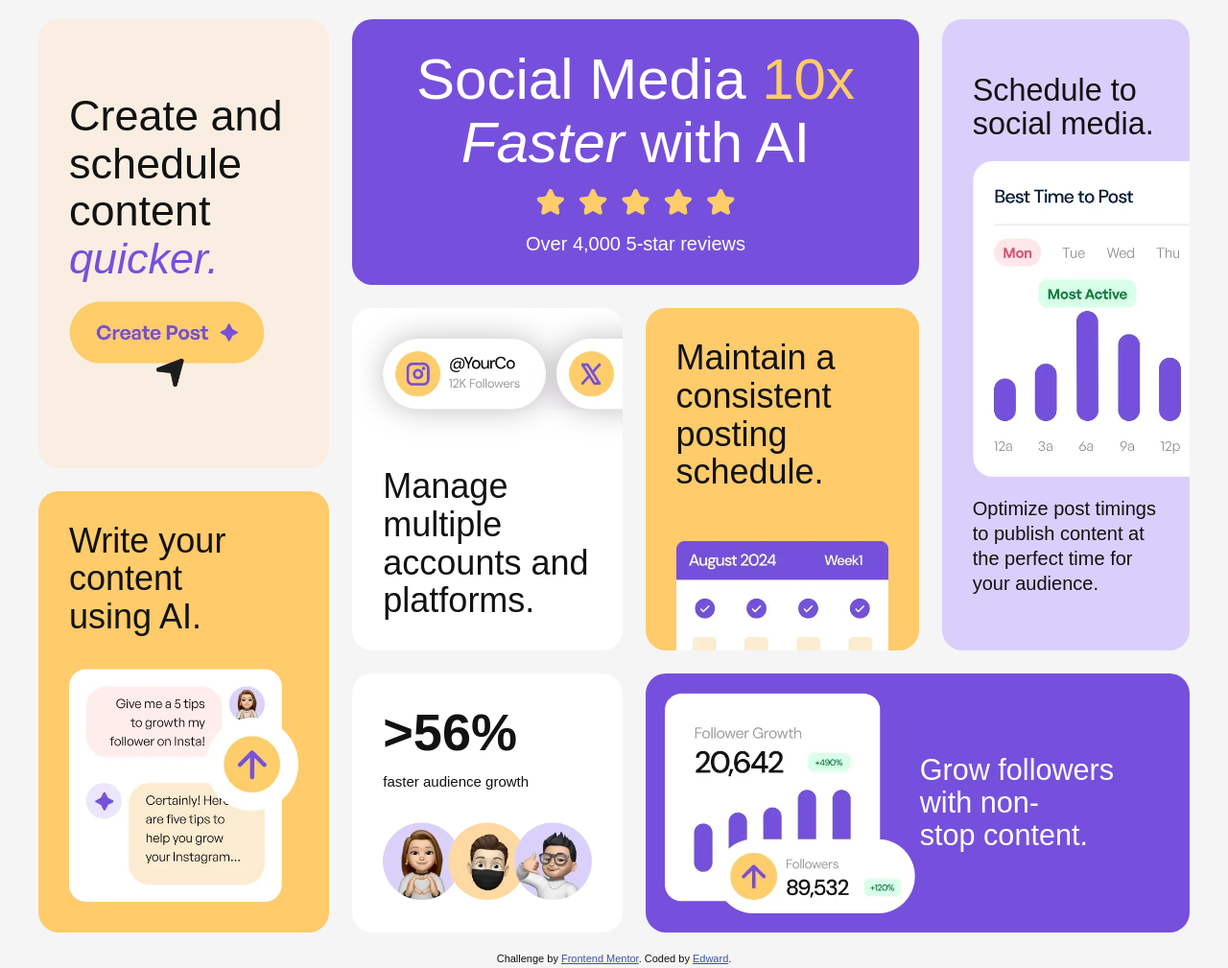
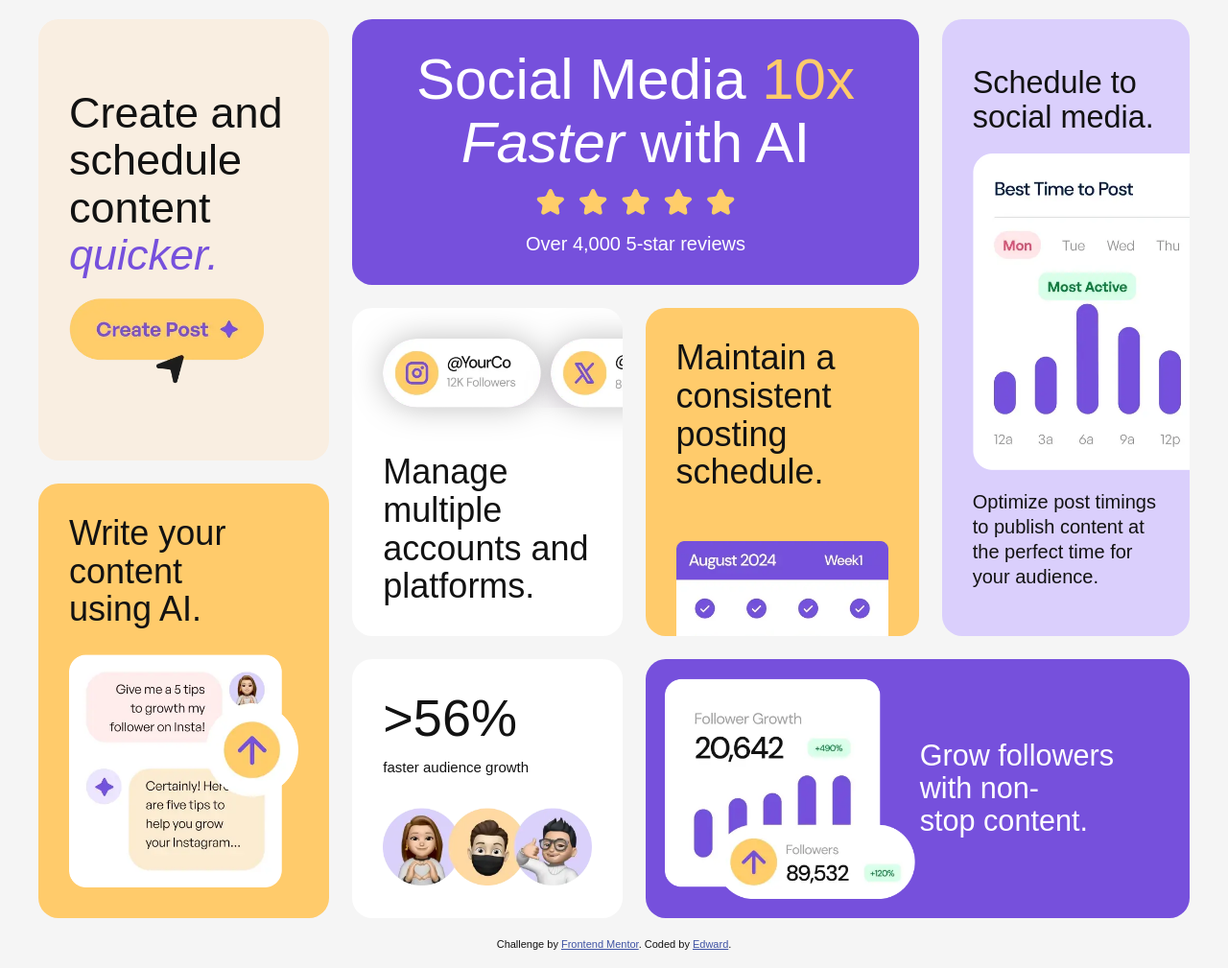
Before and after one commit to Edwards-Github/second-attempt-bento-grid, a plain HTML site: page index.html in a window 1280 px wide. Shown: the whole page at 96% size. Drawn offline with Linux system fonts and the light colour scheme.

Commit message:
- finished

```diff
--- a/style.css
+++ b/style.css
@@ -194,7 +194,7 @@
 
     @media (min-width: 992px) {
       --heading-font-size: var(--fs-header-2);
-      --bento-card-image-width: 160%;
+      --bento-card-image-width: 155%;
       --bento-card-vertical-alignment: space-between;
     }
   }
@@ -215,7 +215,7 @@
       --bento-card-image-width: 100%;
       --heading-font-size: var(--fs-header-2);
       > img {
-        margin-bottom: -45px;
+        margin-bottom: -60px;
       }
     }
   }
@@ -263,7 +263,7 @@
 
   .bento-grid > :nth-child(6) {
     --heading-font-size: calc(var(--fs-header-2) * 1.5);
-    --heading-font-weight: 600;
+    --heading-font-weight: 500;
     --bento-card-image-width: 65%;
     grid-area: six;
 
```
